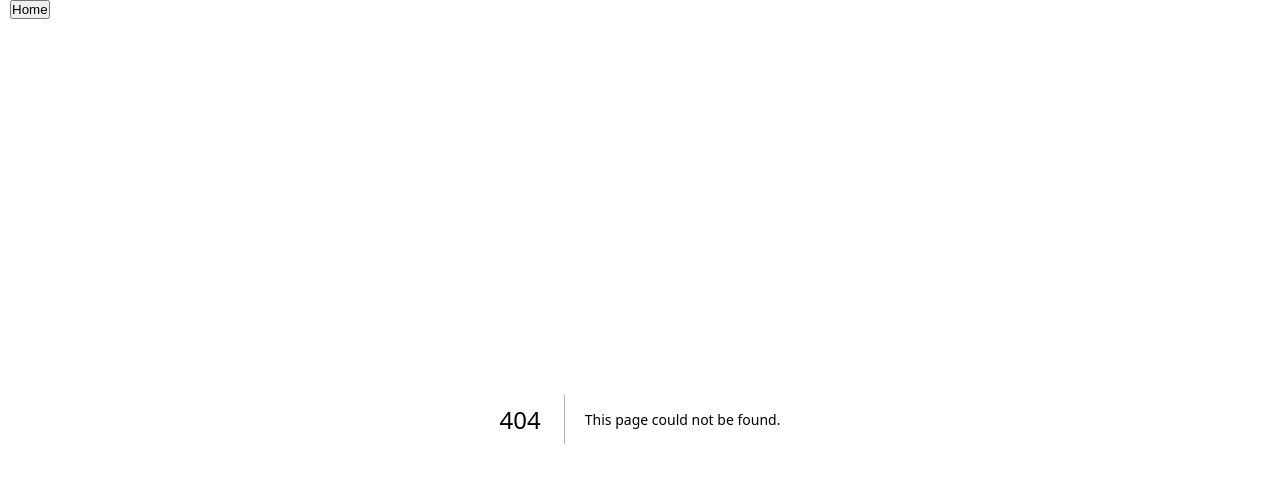
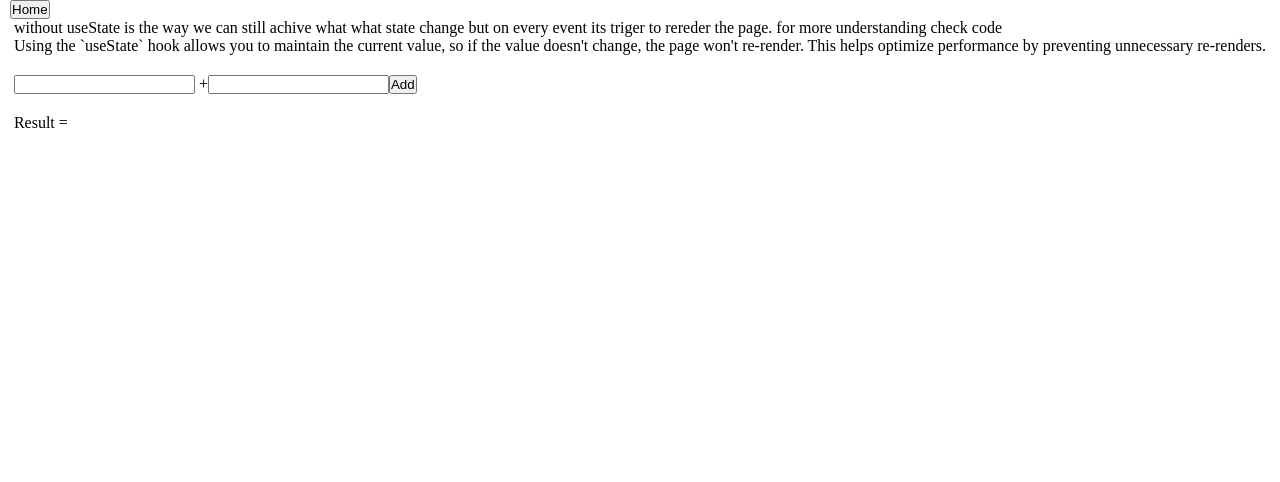
Before and after one commit to rahulUrajbhar/Frontend_UI_Projects, a Next.js app in the folder Ui_Components/: page /useState in a window 1280 px wide. Before the commit this address had no page. Shown: the top 482 px of the page. Built offline with nearby package versions, Linux system fonts and the light colour scheme.

Commit message:
useState

```diff
--- a/Ui_Components/src/app/page.js
+++ b/Ui_Components/src/app/page.js
@@ -25,6 +25,9 @@ export default function Home() {
       <li>
         <Link href={"/progressbar"}>Progress Bar</Link>
       </li>
+      <li>
+        <Link href={"/useState"}>Use State</Link>
+      </li>
     </ul>
   );
 }
--- /dev/null
+++ b/Ui_Components/src/app/useState/page.jsx
@@ -0,0 +1,10 @@
+import UseSateDiff from '@/components/useState/useSateDiff'
+import React from 'react'
+
+const page = () => {
+  return (
+    <div style={{display:'flex',alignItems:"center", justifyContent:"center"}}><UseSateDiff /></div>
+  )
+}
+
+export default page
--- a/Ui_Components/src/components/chipsInput/ChipsInput.jsx
+++ b/Ui_Components/src/components/chipsInput/ChipsInput.jsx
@@ -6,7 +6,7 @@ const ChipsInput = () => {
   const [InputData, setInputData] = useState([]);
   const handelChips = (e) => {
     if (e.key == "Enter" && input.trim() !== "") {
-      setInputData((prev) => [...prev, input]);
+      setInputData([...InputData, input]);
       setInput("");
     }
   };
--- /dev/null
+++ b/Ui_Components/src/components/useState/useSateDiff.js
@@ -0,0 +1,69 @@
+"use client";
+import React, { useRef, useState } from "react";
+
+const UseSateDiff = () => {
+  const [value, setValue] = useState();
+  let n1 = useRef();
+  let n2 = useRef();
+  const HandelAdd = () => {
+    const num1 = Number(n1.current.value);
+    const num2 = Number(n2.current.value);
+    if (isNaN(num1) || isNaN(num2)) {
+      setValue("Enter the Valide input");
+    } else {
+      let result = num1 + num2;
+      setValue(result);
+    }
+  };
+  return (
+    <div style={{ display: "flex", flexDirection: "column", gap: "20px" }}>
+      <span>
+        without useState is the way we can still achive what what state change
+        but on every event its triger to rereder the page. for more
+        understanding check code
+        <br />
+        Using the `useState` hook allows you to maintain the current value, so
+        if the value doesn't change, the page won't re-render. This helps
+        optimize performance by preventing unnecessary re-renders.
+      </span>
+      <div>
+        <input ref={n1} type="text" /> +
+        <input ref={n2} type="text" />
+        <button onClick={HandelAdd}>Add</button>
+      </div>
+      <div>Result = {value}</div>
+    </div>
+  );
+};
+
+export default UseSateDiff;
+
+/*
+This is the way we can still achive what what state change but on every event its triger to rereder the page
+Make Reason to use UseState hook its remember the pres value, so if value is not changes then it will not reranger the page
+
+
+"use client"
+import React, { useRef } from "react";
+
+const UseSateDiff = () => {
+    let n1 = useRef()
+    let n2 = useRef()
+    const HandelAdd = ()=>{
+    let result = Number(n1.current.value) + Number(n2.current.value)
+    document.getElementById("ans").innerText = result
+    }
+  return (
+    <div style={{display:"flex",flexDirection:"column", gap:"20px"}}>
+      <div>
+        <input ref={n1} type="number"/> +
+        <input ref={n2} type="number"/>
+        <button onClick={HandelAdd}>Add</button>
+      </div>
+      <div id="ans"></div>
+    </div>
+  );
+};
+
+export default UseSateDiff;
+*/
```
